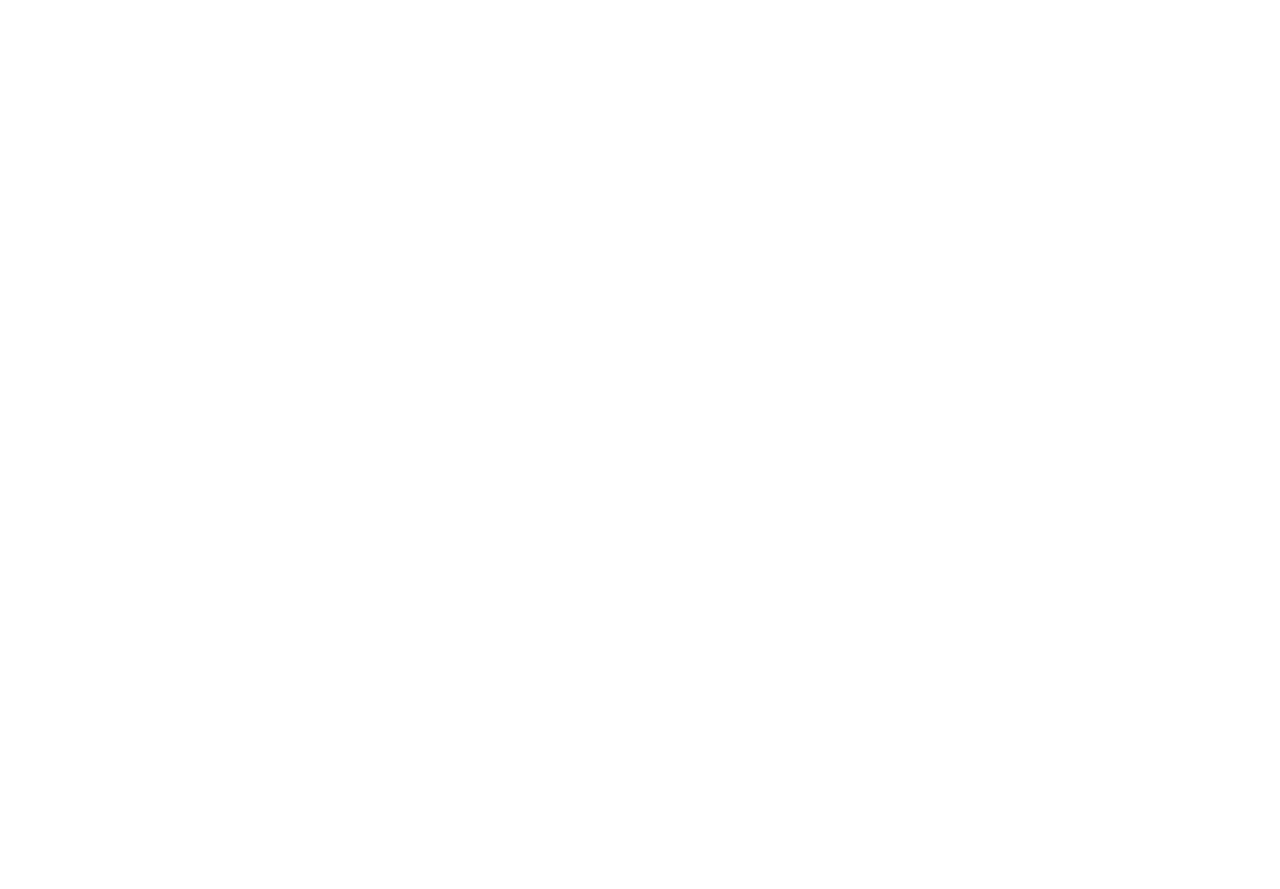
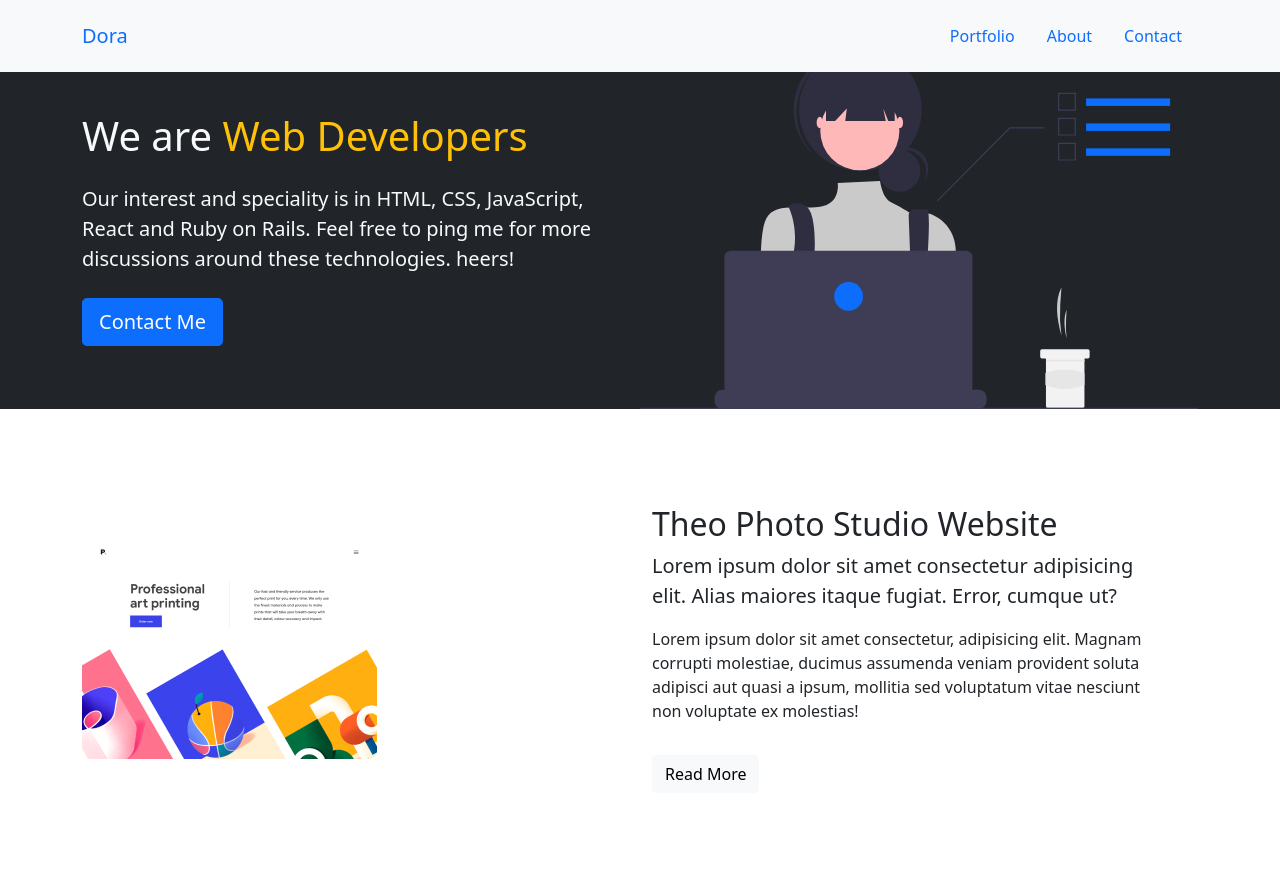
Before and after one commit to ikoote1/Portfolio-Bootstrap-Ikoote-Doku, a website: page index.html in a window 1280 px wide. Before the commit the page ends 800 px from the top, so only its background shows below. Drawn offline with nearby package versions, Linux system fonts and the light colour scheme.

Commit message:
Added images, created header section and headline section

```diff
--- a/index.html
+++ b/index.html
@@ -11,6 +11,72 @@
     <title>It me bootstrap</title>
 </head>
 <body>
+    <header>
+        <nav class="navbar navbar-expand-md navbar-light bg-light py-3 fixed-top">
+            <div class="container">
+                <div class="navbar-header">
+                    <a href="#" class="navbar-brand text-primary">Dora</a>
+                </div>
+                <ul class="nav justify-content-end">
+                    <li class="nav-item">
+                        <a class="nav-link active" aria-current="page" href="#portfolio">Portfolio</a>
+                    </li>
+                    <li class="nav-item">
+                        <a class="nav-link" href="#about">About</a>
+                    </li>
+                    <li class="nav-item">
+                        <a class="nav-link" href="#contact">Contact</a>
+                    </li>
+                </ul>
+            </div>
+        </nav>
+    </header>
+
+    <!-- headline section -->
+    <section class="bg-dark text-light p-5 p-lg-0 pt-lg-5 text-center text-sm-start">
+        <div class="container">
+            <div class="d-sm-flex align-items-center justify-content-between">
+                <div class="div">
+                    <h1>We are <span class="text-warning">Web Developers</span></h1>
+                    <p class="lead my-4">
+                        Our interest and speciality is in HTML, CSS, JavaScript,
+                        React and Ruby on Rails. Feel free to ping me for more discussions around these
+                        technologies. heers!
+                    </p>
+                    <button class="btn btn-primary btn-lg">
+                        Contact Me
+                    </button>
+                </div>
+                <img class="img-fluid w-50 d-none d-sm-block" src="img/showcase.svg"  alt="lady coding">
+            </div>
+        </div>
+    </section>
+
+<!-- Works section -->
+    <section id="works" class="p-5">
+        <div class="container">
+            <div class="row align-items-center justify-content-between">
+                <div class="col-md">
+                    <img src="img/Snapshoot Portfolio (4).png" alt="" class="img-fluid">
+                </div>
+                <div class="col-md p-5">
+                    <h2>Theo Photo Studio Website</h2>
+                    <p class="lead">
+                        Lorem ipsum dolor sit amet consectetur adipisicing elit. Alias maiores itaque fugiat. Error,
+                        cumque ut?
+                    </p>
+                    <p>Lorem ipsum dolor sit amet consectetur, adipisicing elit. Magnam corrupti molestiae, ducimus
+                        assumenda veniam provident soluta adipisci aut quasi a ipsum, mollitia sed voluptatum vitae
+                        nesciunt non voluptate ex molestias!
+                    </p>
+                    <a href="#" class="btn btn-light mt-3">
+                        <i class="bi bi-chevron-right"></i> Read More
+                    </a>
+
+                </div>
+            </div>
+        </div>
+    </section>
     <script src="https://cdn.jsdelivr.net/npm/bootstrap@5.0.2/dist/js/bootstrap.bundle.min.js"
      integrity="sha384-MrcW6ZMFYlzcLA8Nl+NtUVF0sA7MsXsP1UyJoMp4YLEuNSfAP+JcXn/tWtIaxVXM" crossorigin="anonymous"></script>
 
```
Also changed, not shown: img/Portfolio-img1.png (added), img/Portfolio_img (3).png (added), img/Snapshoot Portfolio (4).png (added), img/react.svg (added), img/showcase.svg (added), 3 other files.
